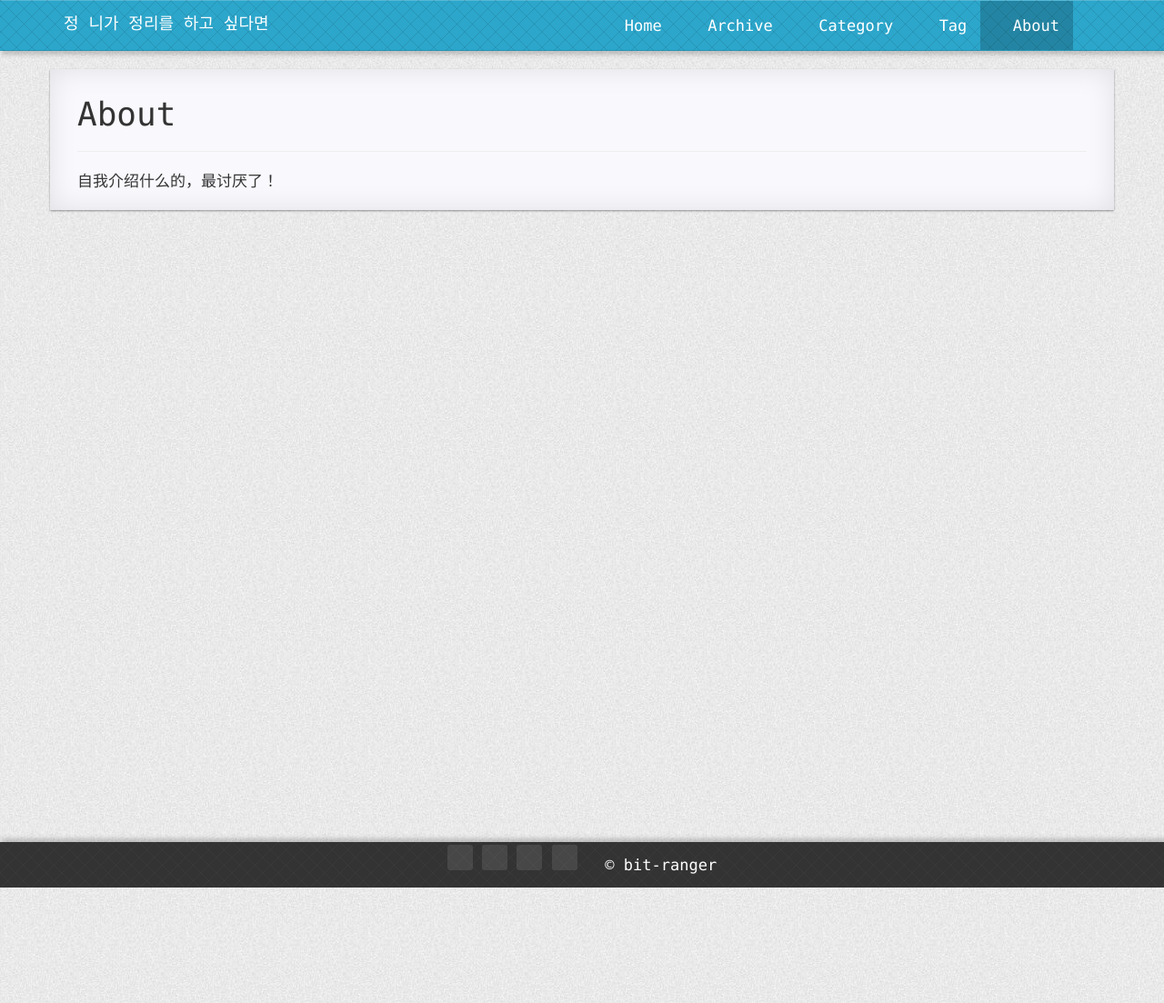
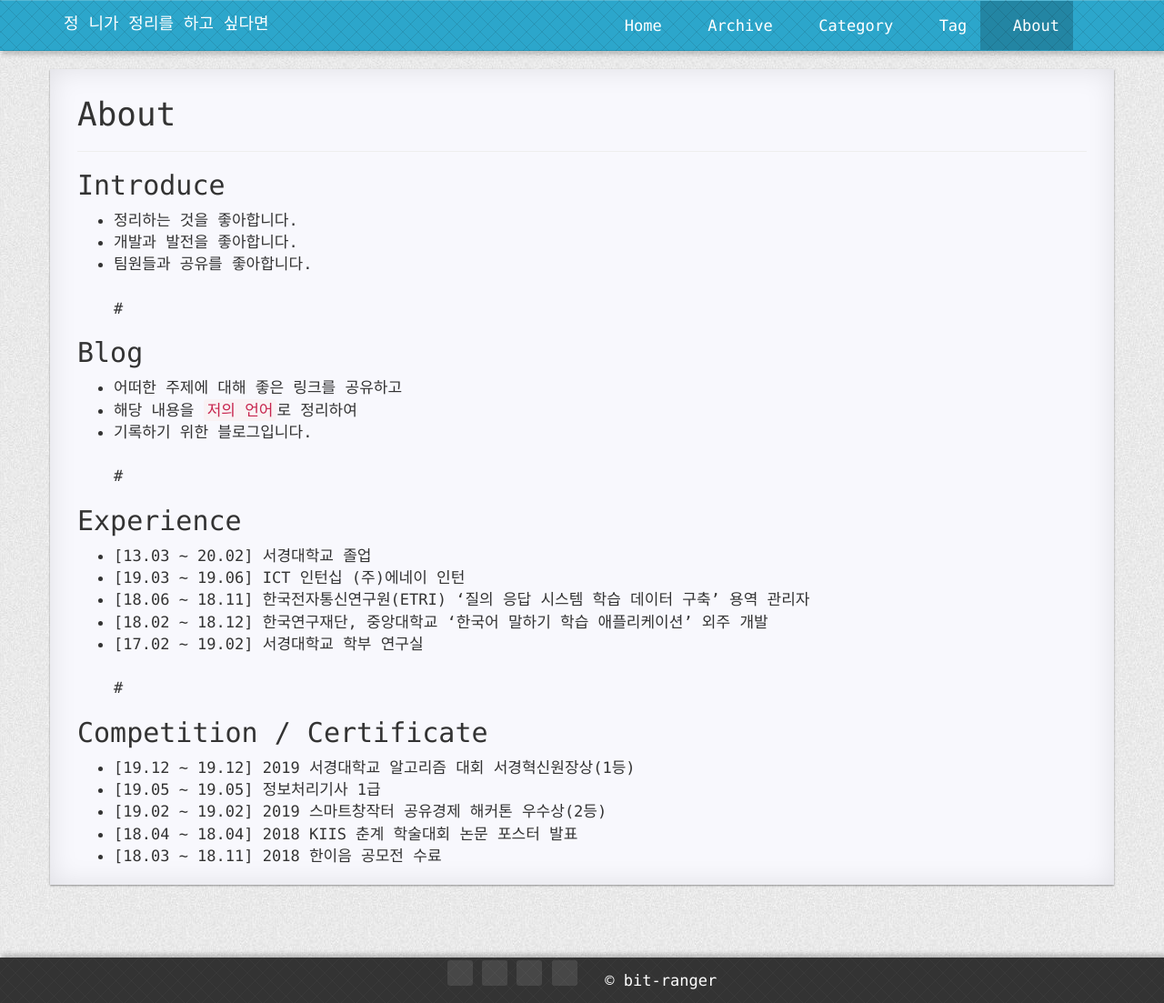
Before and after one commit to iyoungman/iyoungman.github.io, a Jekyll site: the page built from pages/4about.md, in a window 1280 px wide. Shown: the whole page at 91% size. Built offline with Jekyll 4.4.1, drawn with Linux system fonts in a browser that asks for light colours; nearby versions of some CDN libraries; comment, search, counter and statistics services are not loaded; a style sheet for code colours, icons or effects is not loaded.

Commit message:
Update About

```diff
--- a/pages/4about.md
+++ b/pages/4about.md
@@ -6,4 +6,32 @@ icon: octicon-heart
 isNavItem: true
 ---
 
-自我介绍什么的，最讨厌了！
+## Introduce
+* 정리하는 것을 좋아합니다.
+* 개발과 발전을 좋아합니다.
+* 팀원들과 공유를 좋아합니다.
+<br>
+#
+
+## Blog
+* 어떠한 주제에 대해 좋은 링크를 공유하고
+* 해당 내용을 `저의 언어`로 정리하여
+* 기록하기 위한 블로그입니다.
+<br>
+#
+
+## Experience
+* [13.03 ~ 20.02] 서경대학교 졸업
+* [19.03 ~ 19.06] ICT 인턴십 (주)에네이 인턴
+* [18.06 ~ 18.11] 한국전자통신연구원(ETRI) '질의 응답 시스템 학습 데이터 구축'  용역 관리자
+* [18.02 ~ 18.12] 한국연구재단, 중앙대학교 '한국어 말하기 학습 애플리케이션' 외주 개발
+* [17.02 ~ 19.02] 서경대학교 학부 연구실
+<br>
+#
+
+## Competition / Certificate
+* [19.12 ~ 19.12] 2019 서경대학교 알고리즘 대회 서경혁신원장상(1등)
+* [19.05 ~ 19.05] 정보처리기사 1급
+* [19.02 ~ 19.02] 2019 스마트창작터 공유경제 해커톤 우수상(2등)
+* [18.04 ~ 18.04] 2018 KIIS 춘계 학술대회 논문 포스터 발표
+* [18.03 ~ 18.11] 2018 한이음 공모전 수료
```
